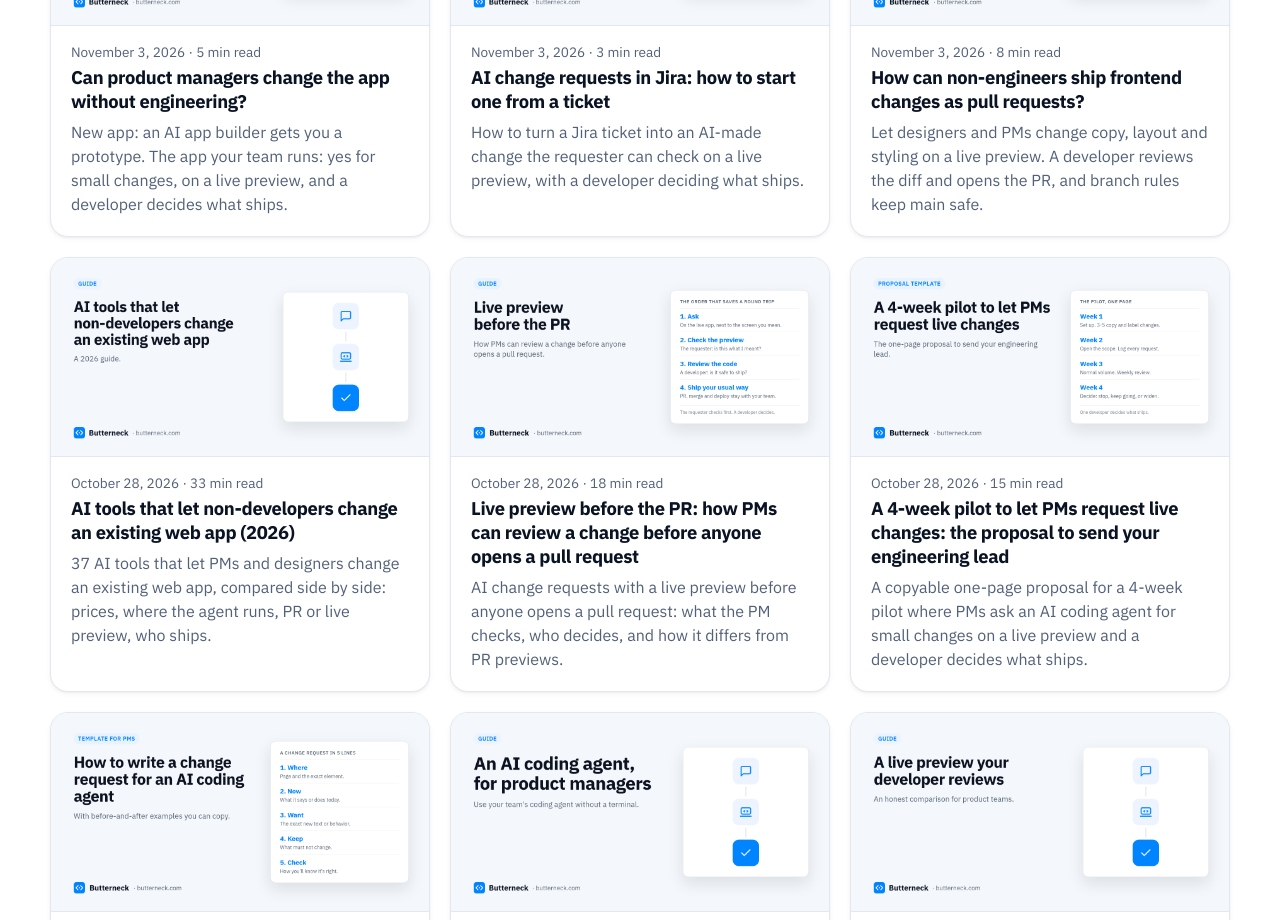
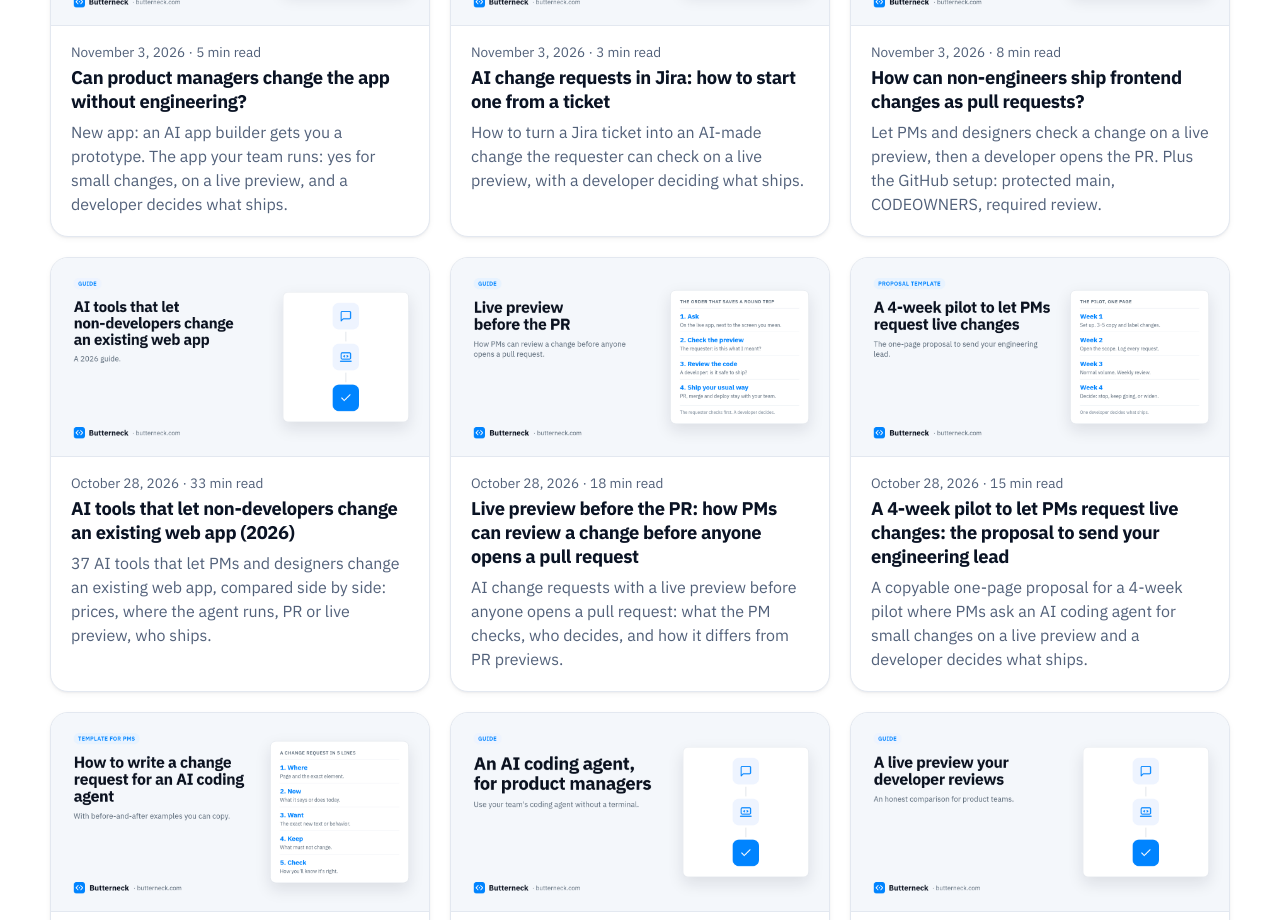
Before and after one commit to Lanatus-Systems/maintainer-pro-marketing, a Next.js app: page /blog in a window 1280 px wide. Shown: the part 1980-2900 px from the top of the page. Built offline with nearby package versions, Linux system fonts and the light colour scheme; no server answers.

Commit message:
K-360: how-non-engineers meta mentions live preview and the GitHub setup

```diff
--- a/src/content/posts/how-non-engineers-can-ship-frontend-changes-as-pull-requests.ts
+++ b/src/content/posts/how-non-engineers-can-ship-frontend-changes-as-pull-requests.ts
@@ -4,7 +4,7 @@ export const post: BlogPost = {
   slug: "how-non-engineers-can-ship-frontend-changes-as-pull-requests",
   title: "How can non-engineers ship frontend changes as pull requests?",
   seoTitle: "How to let non-engineers ship frontend changes as pull requests",
-  description: "Let designers and PMs change copy, layout and styling on a live preview. A developer reviews the diff and opens the PR, and branch rules keep main safe.",
+  description: "Let PMs and designers check a change on a live preview, then a developer opens the PR. Plus the GitHub setup: protected main, CODEOWNERS, required review.",
   date: "2026-11-03",
   updated: "2026-11-21",
   author: "The Butterneck team",
```
